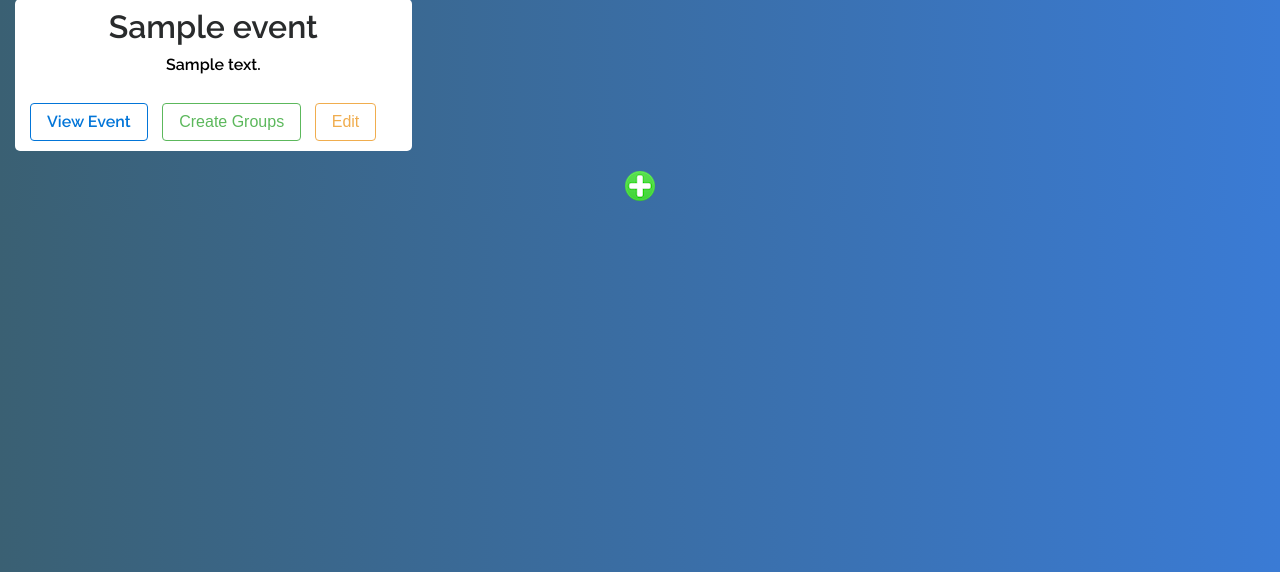
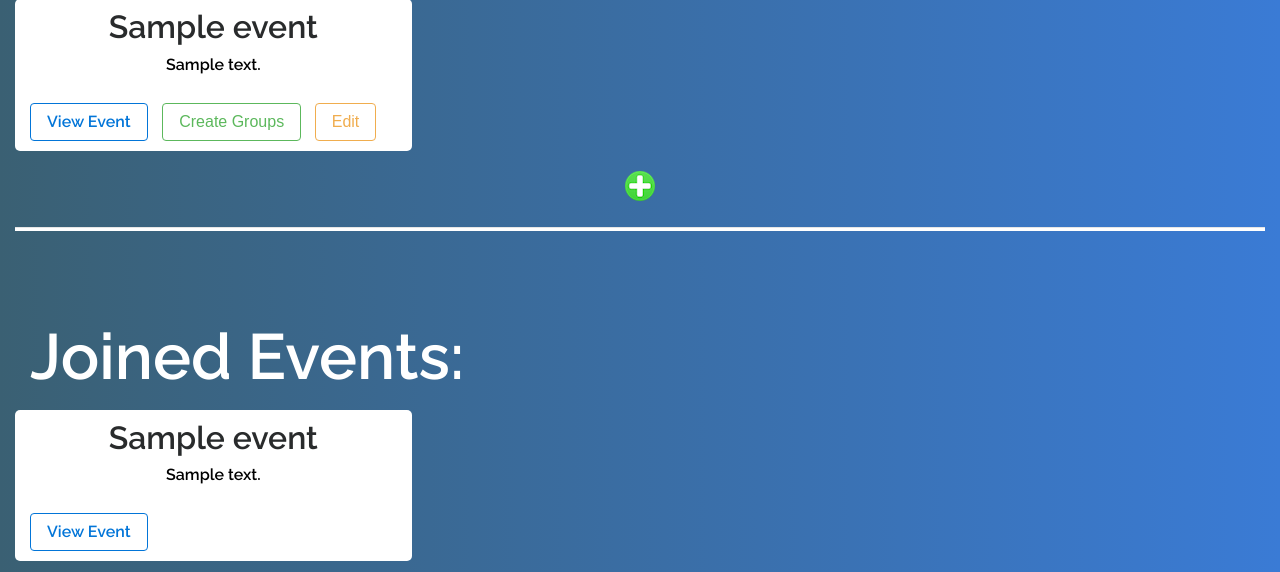
Before and after one commit to NathanFuller/groupatize-us, a Django app: template mainApp/templates/mainApp/dashboard.html in a window 1280 px wide. Shown: the part 228-800 px from the top of the page. Run offline with Django 3.2, Linux system fonts and the light colour scheme; tables that the repository leaves empty hold one stand-in row (values such as "Sample post"); the template is opened without the code that fills it: values that come from a table or form of the project are taken from there, most other values are stand-ins (such as "Sample title", 1, 10 or a date in 2020); some libraries are stand-ins or nearby versions.

Commit message:
participants couldn't see events they were a part of. Changed dashboard to show user-created events as well as user-participating events, if any

```diff
--- a/mainApp/models.py
+++ b/mainApp/models.py
@@ -23,7 +23,7 @@ class User(models.Model):
 
 	# get all the events the user is a participant of in list form
 	def get_participant_events(self):
-		return self.part_Events.split(",")[1:]
+		return Event.objects.filter(participants=self)
 
 	# if you get compile error on sha3_256() try installing pysha3 with "$ pip install pysha3"
 	def change_password(self, new_password):
--- a/mainApp/templates/mainApp/dashboard.html
+++ b/mainApp/templates/mainApp/dashboard.html
@@ -37,6 +37,11 @@
 			h1{
 				font-size: 5vw;
 				margin-top: 75px;
+			}
+			hr {
+				display: block;
+    			height: 3px;
+    			background-color: White;
 			}
             .add-img {
                 margin: 10px;
@@ -185,6 +190,7 @@
                         </div>
                     </div>
                     {% endfor %}
+
                     </div>
                 {% else %}
                     <div class="event_container">
@@ -194,6 +200,45 @@
             {% load static %}
                 <img src="{% static 'mainApp/add.png' %}" alt="add" class="add-img" onclick="addEventModal()">
             </div>
+
+            <div class="container-fluid text-center">
+                {% if part_list.count > 0 %}
+                <hr noshade>
+                <div class="container-fluid text-left">
+					<div>
+						<div class="row">
+							<div class="col-md-12">
+								<h1>Joined Events:</h1>
+							</div>
+						</div>
+					</div>
+				</div>
+                    <div class="row">
+                    {% for event in part_list %}
+
+                    <div class="col-md-4">
+                        <div class="event_container">
+                            <h2>{{event.name}}</h2>
+                            <p>{{event.description}}</p>
+							<div class="container">
+								<div class="row">
+									<div class="col-xl-4">
+										<a href="../event/{{event.id}}" class= "btn btn-outline-primary">View Event</a>
+									</div>
+								</div>
+							</div>
+                        </div>
+                    </div>
+                    {% endfor %}
+
+                    </div>
+                {% else %}
+                    <div class="event_container">
+                        <h2>No Events Joined</h2>
+                    </div>
+                {% endif %}
+            </div>
+
     <div class="modal fade" id="addEventModal">
 	    	<div class="modal-dialog modal-sm" role="dialog">
 	    		<div class="modal-content">
--- a/mainApp/templates/mainApp/results.html
+++ b/mainApp/templates/mainApp/results.html
@@ -124,7 +124,7 @@
                         <h3>Group Members</h3>
                         <ul>
                             {% for member in groups.users %}
-                                    <li>member</li>
+                                    <li></li>
                             {% endif %}
                         </ul>
 
```
Also changed, not shown: mainApp/views.py (+7 -1 lines).
